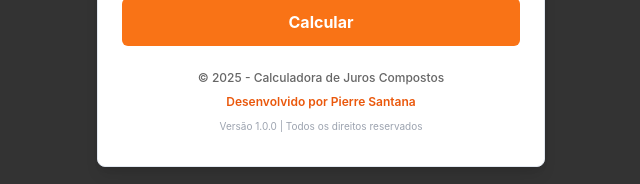
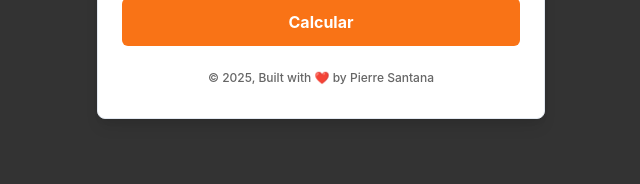
Before and after one commit to pierresantana/investcalc, a React (Create React App) app: page / in a window 1280 px wide. Shown: the part 303-487 px from the top of the page, without its empty margins (319-959 px from the left). Built offline with nearby package versions, Linux system fonts and the light colour scheme.

Commit message:
fix: update footer to include a link to Pierre Santana's website

```diff
--- a/src/App.tsx
+++ b/src/App.tsx
@@ -548,13 +548,7 @@
         )}
         <footer className="w-full text-center text-xs text-gray-500 mt-6">
           <p className="font-medium">
-            &copy; {new Date().getFullYear()} - Calculadora de Juros Compostos
-          </p>
-          <p className="text-orange-600 font-semibold">
-            Desenvolvido por <a href="https://www.linkedin.com/in/pierresantana/" target="_blank" rel="noopener noreferrer">Pierre Santana</a>
-          </p>
-          <p className="text-gray-400 text-[10px] mt-1">
-            Versão 1.0.0 | Todos os direitos reservados
+            &copy; {new Date().getFullYear()}, Built with ❤️ by <a href="https://www.pierresantana.com" target="_blank" rel="noopener noreferrer">Pierre Santana</a>
           </p>
         </footer>
       </div>
```
